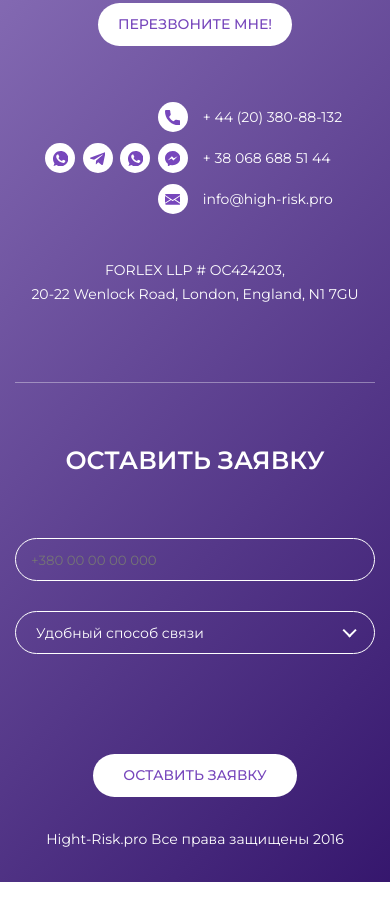
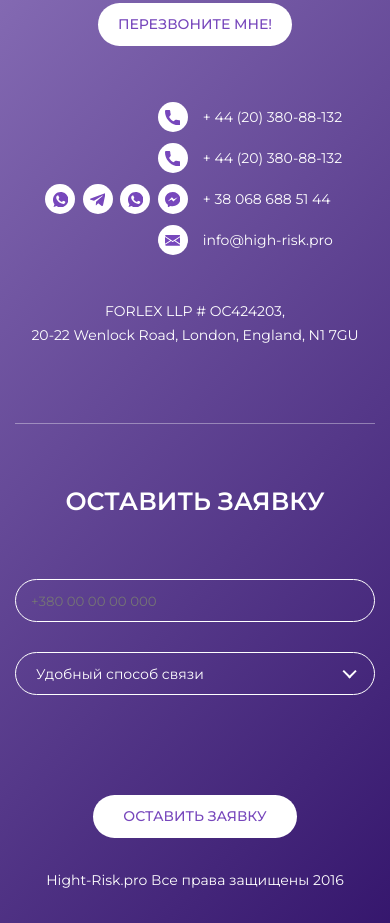
Before and after one commit to nth-alex/forlex, a website with bundled scripts: page index.html in a window 390 px wide. Shown: the part 7632-8555 px from the top of the page. Before the commit the page ends 8514 px from the top, so only its background shows below. Built offline with nearby package versions, Linux system fonts and the light colour scheme.

Commit message:
footer phone number

```diff
--- a/index.html
+++ b/index.html
@@ -624,6 +624,14 @@
                     <span class="f-contact__text">+ 44 (20) 380-88-132</span>
                 </div>
                 <div class="d-flex f-contact">
+                    <a href="#" class="f-icon mr-2">
+                        <svg class="svgicon">
+                            <use xlink:href="img/sprite.svg#phone"></use>
+                        </svg>
+                    </a>
+                    <span class="f-contact__text">+ 44 (20) 380-88-132</span>
+                </div>
+                <div class="d-flex f-contact">
                     <a href="#" class="f-icon mr-1">
                         <svg class="svgicon">
                             <use xlink:href="img/sprite.svg#msgr-4"></use>
```
Also changed, not shown: src/html/inc/footer.html (+8 -0 lines).
